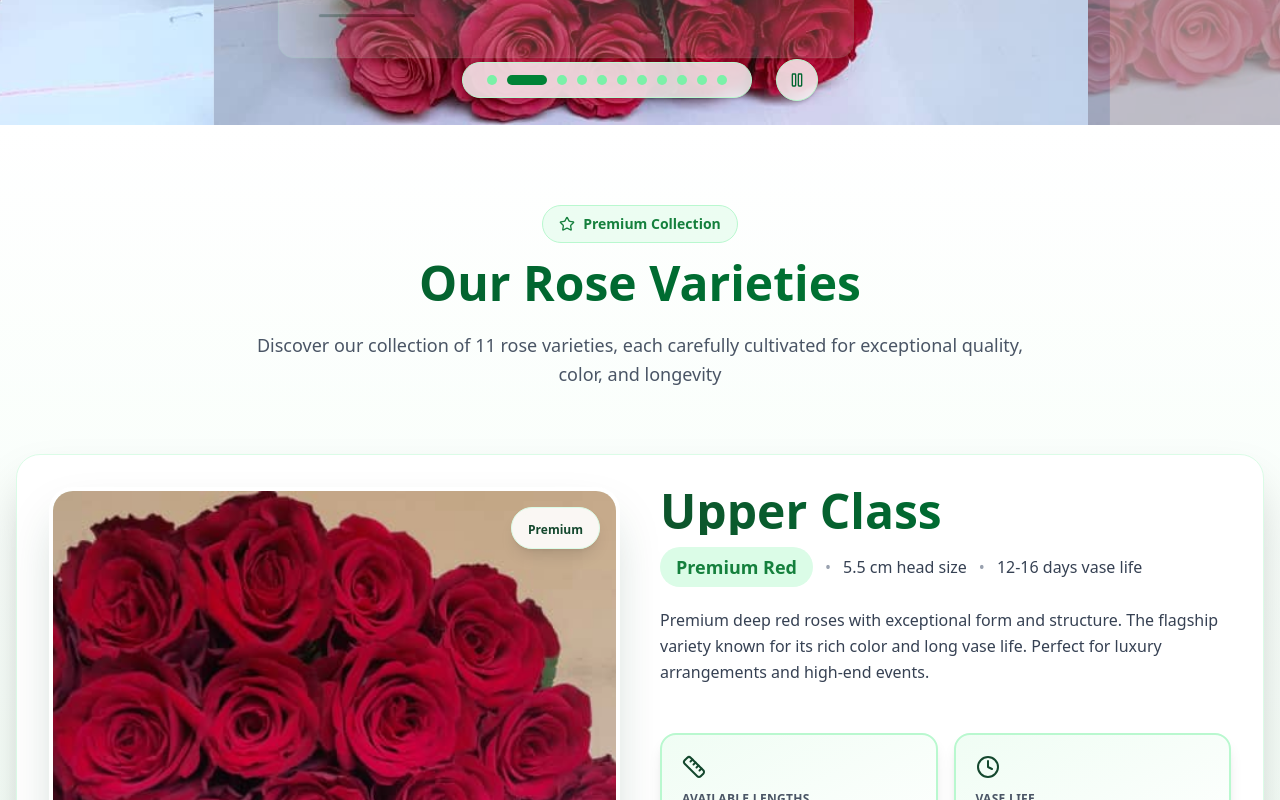
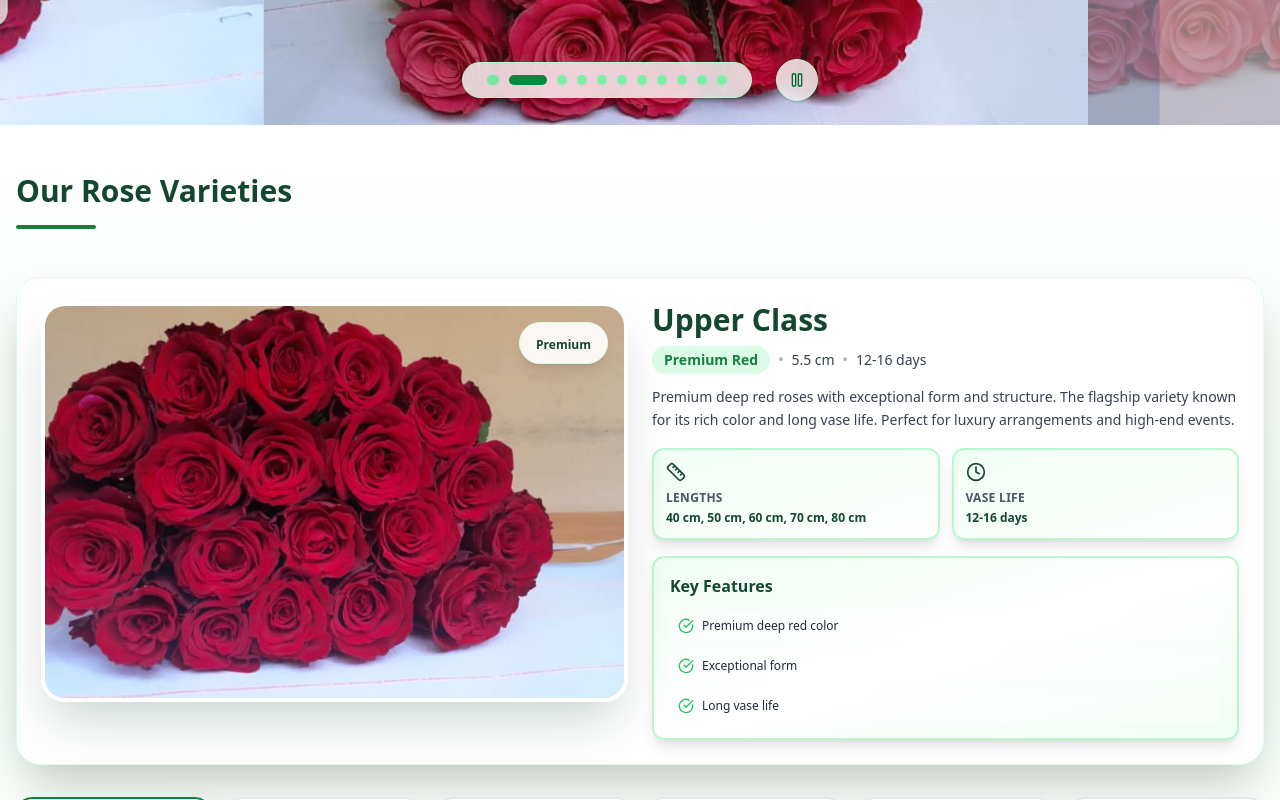
Before and after one commit to KeniKT/zk-flowers, a React (Vite) app: page /products in a window 1280 px wide. Shown: the part 980-1780 px from the top of the page. Built offline with nearby package versions, Linux system fonts and the light colour scheme.

Commit message:
varites section update

```diff
--- a/src/pages/products/components/RoseVarietiesSection.jsx
+++ b/src/pages/products/components/RoseVarietiesSection.jsx
@@ -30,7 +30,7 @@ export default function RoseVarietiesSection() {
       lengths: ["40 cm", "50 cm", "60 cm", "70 cm", "80 cm"],
       vaseLife: "12-16 days",
       description: "Premium deep red roses with exceptional form and structure. The flagship variety known for its rich color and long vase life. Perfect for luxury arrangements and high-end events.",
-      features: ["Premium deep red color", "Exceptional form", "Long vase life", "Strong stems", "Luxury grade"],
+      features: ["Premium deep red color", "Exceptional form", "Long vase life"],
       image: UpperClass,
       gradient: "from-red-600/20 to-rose-800/20"
     },
@@ -41,7 +41,7 @@ export default function RoseVarietiesSection() {
       lengths: ["40 cm", "50 cm", "60 cm", "70 cm"],
       vaseLife: "10-14 days",
       description: "Classic red roses with vibrant color and excellent bud formation. A reliable variety that maintains its beauty throughout its vase life. Ideal for traditional arrangements.",
-      features: ["Vibrant red color", "Excellent bud formation", "Reliable quality", "Good stem strength", "Market favorite"],
+      features: ["Vibrant red color", "Excellent bud formation", "Reliable quality"],
       image: Tecazi,
       gradient: "from-red-500/20 to-rose-600/20"
     },
@@ -52,7 +52,7 @@ export default function RoseVarietiesSection() {
       lengths: ["40 cm", "50 cm", "60 cm"],
       vaseLife: "10-15 days",
       description: "Delicate soft pink roses with a gentle hue. Perfect for romantic arrangements and spring-themed designs. The soft coloration makes it versatile for various floral compositions.",
-      features: ["Soft pink hue", "Delicate appearance", "Versatile use", "Good vase life", "Popular for events"],
+      features: ["Soft pink hue", "Delicate appearance", "Versatile use"],
       image: PinkTacazi,
       gradient: "from-pink-400/20 to-rose-300/20"
     },
@@ -63,7 +63,7 @@ export default function RoseVarietiesSection() {
       lengths: ["40 cm", "50 cm", "60 cm", "70 cm"],
       vaseLife: "11-15 days",
       description: "Unique lime-pink roses with distinctive color blending. Creates stunning visual impact in modern arrangements. A favorite for contemporary floral designs.",
-      features: ["Unique color blend", "Large blooms", "Modern appeal", "Long-lasting", "Distinctive look"],
+      features: ["Unique color blend", "Large blooms", "Modern appeal"],
       image: Labell,
       gradient: "from-lime-300/20 to-pink-400/20"
     },
@@ -74,7 +74,7 @@ export default function RoseVarietiesSection() {
       lengths: ["40 cm", "50 cm", "60 cm", "70 cm"],
       vaseLife: "10-15 days",
       description: "Vibrant yellow blooms that bring sunshine to any arrangement. The bright color symbolizes happiness and positivity. Perfect for celebrations and cheerful occasions.",
-      features: ["Bright yellow color", "Large head size", "Cheerful appearance", "Strong stems", "Excellent vase life"],
+      features: ["Bright yellow color", "Large head size", "Cheerful appearance"],
       image: MoonWalk,
       gradient: "from-yellow-400/20 to-amber-300/20"
     },
@@ -85,7 +85,7 @@ export default function RoseVarietiesSection() {
       lengths: ["40 cm", "50 cm", "60 cm", "70 cm"],
       vaseLife: "10-14 days",
       description: "Elegant blush pink roses with soft gradient coloration. Named after the Greek goddess of wisdom, these roses embody grace and beauty in floral arrangements.",
-      features: ["Blush pink gradient", "Elegant appearance", "Graceful form", "Reliable quality", "Wedding favorite"],
+      features: ["Blush pink gradient", "Elegant appearance", "Graceful form"],
       image: PinkAthena,
       gradient: "from-rose-200/20 to-pink-300/20"
     },
@@ -96,7 +96,7 @@ export default function RoseVarietiesSection() {
       lengths: ["40 cm", "50 cm", "60 cm", "70 cm"],
       vaseLife: "10-15 days",
       description: "Distinctive pink petals with unique green accents. This variety offers a modern aesthetic that stands out in contemporary floral designs and artistic arrangements.",
-      features: ["Pink-green mix", "Unique coloration", "Modern aesthetic", "Large blooms", "Artistic appeal"],
+      features: ["Pink-green mix", "Unique coloration", "Modern aesthetic"],
       image: BellaRose,
       gradient: "from-pink-400/20 to-emerald-300/20"
     },
@@ -107,7 +107,7 @@ export default function RoseVarietiesSection() {
       lengths: ["40 cm", "50 cm", "60 cm", "70 cm"],
       vaseLife: "12-16 days",
       description: "Deep crimson roses with intense color saturation. Named for its enduring beauty and long vase life. A premium choice for passionate expressions and lasting arrangements.",
-      features: ["Deep crimson color", "Intense saturation", "Long vase life", "Premium quality", "Enduring beauty"],
+      features: ["Deep crimson color", "Intense saturation", "Long vase life"],
       image: EverRed,
       gradient: "from-red-700/20 to-crimson-600/20"
     },
@@ -118,7 +118,7 @@ export default function RoseVarietiesSection() {
       lengths: ["40 cm", "50 cm", "60 cm"],
       vaseLife: "10-14 days",
       description: "Delicate light pink roses perfect for romantic occasions. The name 'Bisou' (French for 'kiss') reflects its gentle, affectionate appearance in floral designs.",
-      features: ["Light pink tone", "Romantic appeal", "Delicate petals", "Reliable quality", "French inspiration"],
+      features: ["Light pink tone", "Romantic appeal", "Delicate petals"],
       image: Bisou,
       gradient: "from-rose-100/20 to-pink-200/20"
     },
@@ -129,7 +129,7 @@ export default function RoseVarietiesSection() {
       lengths: ["40 cm", "50 cm", "60 cm", "70 cm"],
       vaseLife: "11-15 days",
       description: "Rich orange-red roses inspired by Spanish passion. Vibrant and warm coloration that brings energy to any floral arrangement. Perfect for festive occasions.",
-      features: ["Orange-red blend", "Vibrant color", "Spanish inspiration", "Large heads", "Energetic appeal"],
+      features: ["Orange-red blend", "Vibrant color", "Spanish inspiration"],
       image: Espana,
       gradient: "from-orange-500/20 to-red-500/20"
     },
@@ -140,7 +140,7 @@ export default function RoseVarietiesSection() {
       lengths: ["40 cm", "50 cm", "60 cm", "70 cm"],
       vaseLife: "10-15 days",
       description: "Classic pure white roses symbolizing purity, elegance, and new beginnings. Named after the Greek goddess of wisdom and warfare, representing strength and beauty.",
-      features: ["Pure white petals", "Classic elegance", "Versatile use", "Wedding essential", "Symbolic meaning"],
+      features: ["Pure white petals", "Classic elegance", "Versatile use"],
       image: Athena,
       gradient: "from-gray-100/20 to-slate-100/20"
     }
@@ -204,31 +204,18 @@ export default function RoseVarietiesSection() {
       initial="hidden"
       animate={isInView ? "visible" : "hidden"}
       variants={containerVariants}
-      className="max-w-7xl mx-auto py-20 px-4 bg-gradient-to-b from-white via-green-50/30 to-white"
+      className="max-w-7xl mx-auto py-12 px-4 bg-gradient-to-b from-white via-green-50/30 to-white"
     >
-      {/* Header with enhanced styling */}
-      <motion.div variants={itemVariants} className="text-center mb-16">
-        <motion.div
-          initial={{ scale: 0.9, opacity: 0 }}
-          animate={{ scale: 1, opacity: 1 }}
-          transition={{ duration: 0.5 }}
-          className="inline-block mb-4"
-        >
-          <div className="flex items-center justify-center gap-2 px-4 py-2 bg-green-100/50 rounded-full border border-green-200">
-            <Star className="w-4 h-4" style={{ color: '#15803d' }} />
-            <span className="text-sm font-semibold" style={{ color: '#15803d' }}>Premium Collection</span>
-          </div>
-        </motion.div>
-        <h2 className="text-5xl font-bold mb-6 bg-gradient-to-r from-green-900 to-green-700 bg-clip-text text-transparent">
+      {/* Header with matching styling */}
+      <motion.div variants={itemVariants} className="mb-12">
+        <h2 className="text-3xl font-bold mb-4" style={{ color: "#14482E" }}>
           Our Rose Varieties
         </h2>
-        <p className="text-lg text-gray-600 max-w-3xl mx-auto leading-relaxed">
-          Discover our collection of 11 rose varieties, each carefully cultivated for exceptional quality, color, and longevity
-        </p>
+        <div className="w-20 h-1 rounded-full" style={{ backgroundColor: '#15803d' }}></div>
       </motion.div>
 
       {/* Featured Variety Display with enhanced card */}
-      <div className="grid lg:grid-cols-2 gap-10 mb-16 bg-white rounded-3xl shadow-2xl p-8 border border-green-100">
+      <div className="grid lg:grid-cols-2 gap-6 mb-8 bg-white rounded-3xl shadow-2xl p-6 border border-green-100">
         {/* Image Side - Enhanced with better shadows and borders */}
         <motion.div
           variants={itemVariants}
@@ -240,7 +227,7 @@ export default function RoseVarietiesSection() {
             animate={imageLoaded ? "visible" : "hidden"}
             whileHover={{ scale: 1.02, rotate: 0.5 }}
             transition={{ type: "spring", stiffness: 300 }}
-            className="relative aspect-square rounded-3xl overflow-hidden shadow-2xl group bg-gradient-to-br from-green-50 to-white border-4 border-white"
+            className="relative h-[400px] rounded-3xl overflow-hidden shadow-2xl group bg-gradient-to-br from-green-50 to-white border-4 border-white"
             style={{ boxShadow: "0 25px 50px -12px rgba(20, 72, 46, 0.25)" }}
           >
             {/* Main image container */}
@@ -290,7 +277,7 @@ export default function RoseVarietiesSection() {
         {/* Details Side - Enhanced typography and spacing */}
         <motion.div
           variants={itemVariants}
-          className="space-y-6 flex flex-col justify-center"
+          className="space-y-4 flex flex-col"
         >
           <div>
             <motion.h3
@@ -298,7 +285,8 @@ export default function RoseVarietiesSection() {
               initial={{ opacity: 0, x: -20 }}
               animate={{ opacity: 1, x: 0 }}
               transition={{ delay: 0.1 }}
-              className="text-5xl font-extrabold mb-3 bg-gradient-to-r from-green-900 to-green-700 bg-clip-text text-transparent"
+              className="text-3xl font-bold mb-2"
+              style={{ color: "#14482E" }}
             >
               {varieties[selectedVariety].name}
             </motion.h3>
@@ -306,22 +294,22 @@ export default function RoseVarietiesSection() {
               initial={{ opacity: 0, x: -20 }}
               animate={{ opacity: 1, x: 0 }}
               transition={{ delay: 0.2 }}
-              className="flex flex-wrap items-center gap-3 mb-5"
+              className="flex flex-wrap items-center gap-2 mb-3"
             >
-              <span className="text-lg font-bold px-4 py-1.5 bg-green-100 rounded-full" style={{ color: '#15803d' }}>
+              <span className="text-sm font-bold px-3 py-1 bg-green-100 rounded-full" style={{ color: '#15803d' }}>
                 {varieties[selectedVariety].color}
               </span>
-              <span className="text-gray-400">•</span>
-              <span className="text-gray-700 font-medium">{varieties[selectedVariety].headSize} head size</span>
-              <span className="text-gray-400">•</span>
-              <span className="text-gray-700 font-medium">{varieties[selectedVariety].vaseLife} vase life</span>
+              <span className="text-gray-400 text-sm">•</span>
+              <span className="text-gray-700 text-sm font-medium">{varieties[selectedVariety].headSize}</span>
+              <span className="text-gray-400 text-sm">•</span>
+              <span className="text-gray-700 text-sm font-medium">{varieties[selectedVariety].vaseLife}</span>
             </motion.div>
             <motion.p
               key={`desc-${selectedVariety}`}
               initial={{ opacity: 0, y: 10 }}
               animate={{ opacity: 1, y: 0 }}
               transition={{ delay: 0.3 }}
-              className="text-gray-700 leading-relaxed mb-6 text-base"
+              className="text-gray-700 leading-relaxed text-sm"
             >
               {varieties[selectedVariety].description}
             </motion.p>
@@ -332,49 +320,49 @@ export default function RoseVarietiesSection() {
             initial={{ opacity: 0, y: 20 }}
             animate={{ opacity: 1, y: 0 }}
             transition={{ delay: 0.4 }}
-            className="grid grid-cols-2 gap-4"
+            className="grid grid-cols-2 gap-3"
           >
             <motion.div
               whileHover={{ scale: 1.05, y: -2 }}
-              className="bg-gradient-to-br from-green-50 to-white p-5 rounded-2xl shadow-lg border-2 border-green-200 hover:border-green-400 hover:shadow-xl transition-all"
+              className="bg-gradient-to-br from-green-50 to-white p-3 rounded-xl shadow-lg border-2 border-green-200 hover:border-green-400 hover:shadow-xl transition-all"
             >
-              <Ruler className="w-6 h-6 mb-3" style={{ color: '#14482E' }} />
-              <div className="text-xs text-gray-600 mb-2 font-semibold uppercase tracking-wide">Available Lengths</div>
-              <div className="text-sm font-bold" style={{ color: '#14482E' }}>
+              <Ruler className="w-5 h-5 mb-2" style={{ color: '#14482E' }} />
+              <div className="text-xs text-gray-600 mb-1 font-semibold uppercase tracking-wide">Lengths</div>
+              <div className="text-xs font-bold" style={{ color: '#14482E' }}>
                 {varieties[selectedVariety].lengths.join(', ')}
               </div>
             </motion.div>
             <motion.div
               whileHover={{ scale: 1.05, y: -2 }}
-              className="bg-gradient-to-br from-green-50 to-white p-5 rounded-2xl shadow-lg border-2 border-green-200 hover:border-green-400 hover:shadow-xl transition-all"
+              className="bg-gradient-to-br from-green-50 to-white p-3 rounded-xl shadow-lg border-2 border-green-200 hover:border-green-400 hover:shadow-xl transition-all"
             >
-              <Clock className="w-6 h-6 mb-3" style={{ color: '#14482E' }} />
-              <div className="text-xs text-gray-600 mb-2 font-semibold uppercase tracking-wide">Vase Life</div>
-              <div className="text-sm font-bold" style={{ color: '#14482E' }}>
+              <Clock className="w-5 h-5 mb-2" style={{ color: '#14482E' }} />
+              <div className="text-xs text-gray-600 mb-1 font-semibold uppercase tracking-wide">Vase Life</div>
+              <div className="text-xs font-bold" style={{ color: '#14482E' }}>
                 {varieties[selectedVariety].vaseLife}
               </div>
             </motion.div>
           </motion.div>
 
-          {/* Features - Enhanced design */}
+          {/* Features - Compact 3-item design */}
           <motion.div
             initial={{ opacity: 0, y: 20 }}
             animate={{ opacity: 1, y: 0 }}
             transition={{ delay: 0.5 }}
-            className="bg-gradient-to-br from-green-50 via-white to-green-50 p-6 rounded-2xl shadow-lg border-2 border-green-200"
+            className="bg-gradient-to-br from-green-50 via-white to-green-50 p-4 rounded-xl shadow-lg border-2 border-green-200"
           >
-            <h4 className="font-bold mb-4 text-lg" style={{ color: '#14482E' }}>Key Features</h4>
-            <div className="grid grid-cols-1 gap-3">
+            <h4 className="font-bold mb-3 text-base" style={{ color: '#14482E' }}>Key Features</h4>
+            <div className="grid grid-cols-1 gap-2">
               {varieties[selectedVariety].features.map((feature, index) => (
                 <motion.div
                   key={index}
                   initial={{ opacity: 0, x: -10 }}
                   animate={{ opacity: 1, x: 0 }}
                   transition={{ delay: 0.6 + (index * 0.08) }}
-                  className="flex items-center gap-3 bg-white/50 p-2 rounded-lg"
+                  className="flex items-center gap-2 bg-white/50 p-2 rounded-lg"
                 >
-                  <CheckCircle className="w-5 h-5 flex-shrink-0" style={{ color: '#22c55e' }} />
-                  <span className="text-sm text-gray-800 font-medium">{feature}</span>
+                  <CheckCircle className="w-4 h-4 flex-shrink-0" style={{ color: '#22c55e' }} />
+                  <span className="text-xs text-gray-800 font-medium">{feature}</span>
                 </motion.div>
               ))}
             </div>
```
